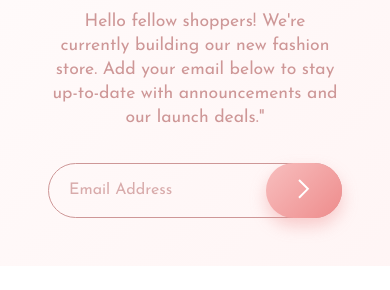
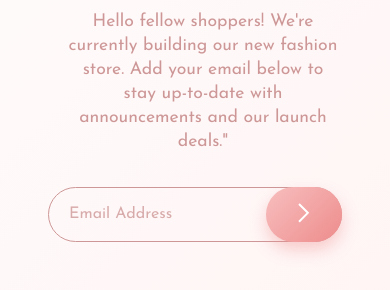
Before and after one commit to b16h22/base_apparel_coming_soon_solution, a plain HTML site: page index.html in a window 390 px wide. Shown: the part 625-915 px from the top of the page. Before the commit the page ends 891 px from the top, so only its background shows below. Drawn offline with Linux system fonts and the light colour scheme.

Commit message:
edit styles.css

```diff
--- a/styles/styles.css
+++ b/styles/styles.css
@@ -165,7 +165,7 @@
       }
 
       .title-area {
-        margin-inline: auto;
+        padding-left: 1rem;
         margin-top: 4rem;
         text-align: center;
       }
```
